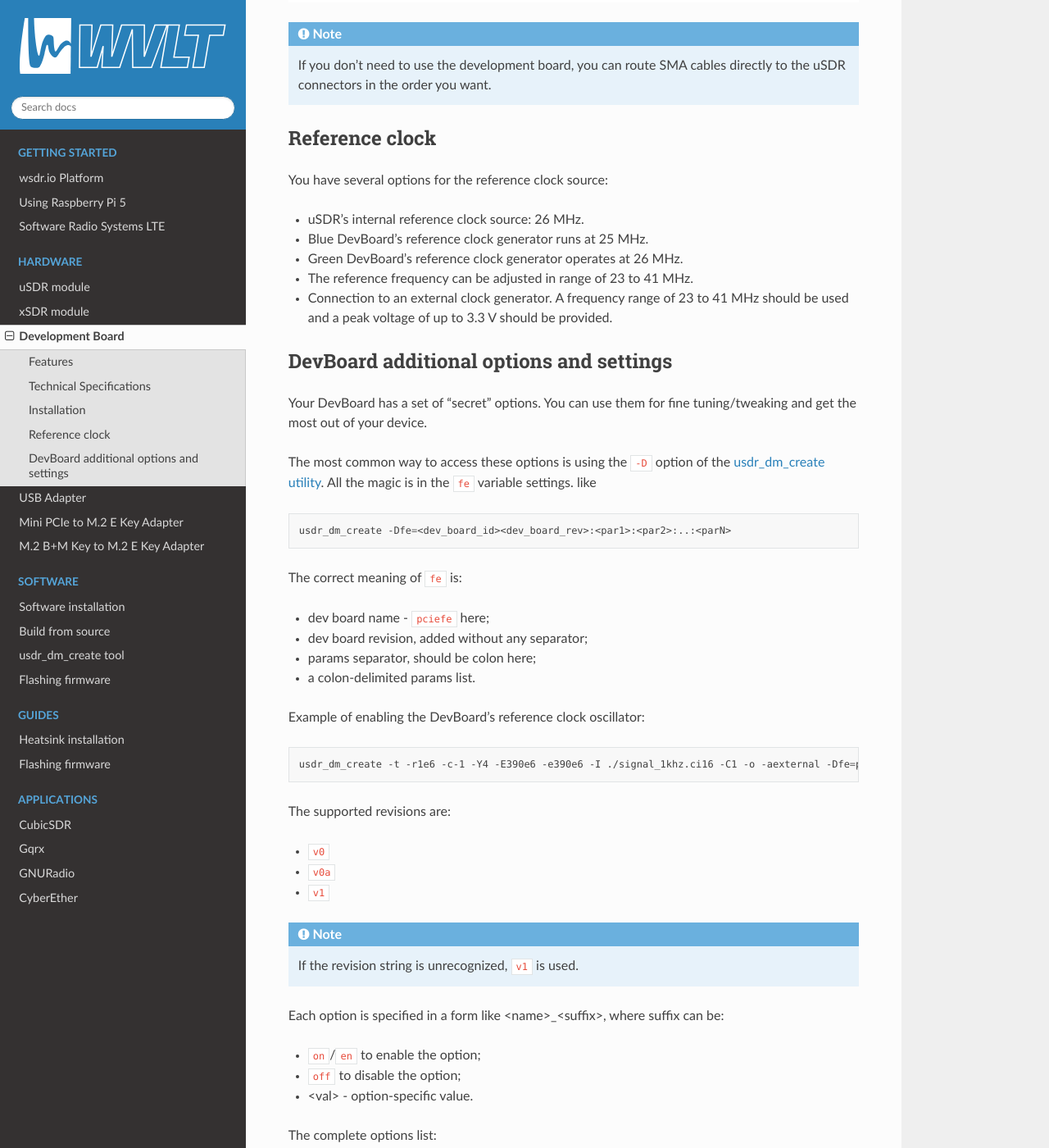
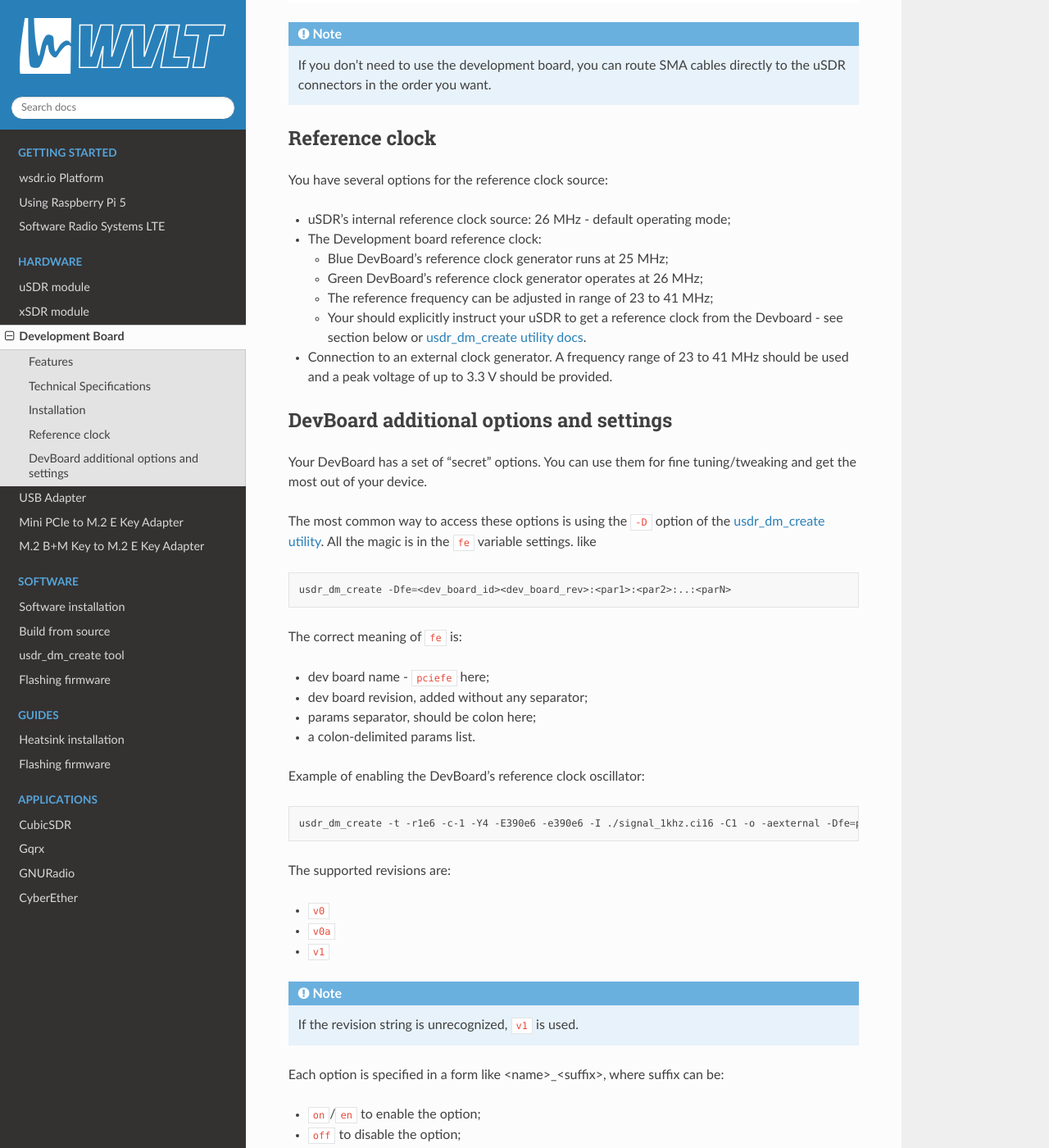
Before and after one commit to wavelet-lab/docs, a Sphinx documentation site: the page built from source/hardware/devboard.rst, in a window 1280 px wide and 1400 px high, scrolled down 4876 px. Shown: the whole window at 82% size. Built offline with Sphinx 7.4.7 and the Read the Docs theme 2.0.0, drawn with Linux system fonts in a browser that asks for light colours; some of the changed text lies outside the part shown.

Commit message:
Update devboard.rst

```diff
--- a/source/hardware/devboard.rst
+++ b/source/hardware/devboard.rst
@@ -72,10 +72,13 @@ Reference clock
 
 You have several options for the reference clock source:
 
-* uSDR's internal reference clock source: 26 MHz.
-* Blue DevBoard's reference clock generator runs at 25 MHz.
-* Green DevBoard's reference clock generator operates at 26 MHz.
-* The reference frequency can be adjusted in range of 23 to 41 MHz.
+* uSDR's internal reference clock source: 26 MHz - default operating mode;
+* The Development board reference clock:
+
+  * Blue DevBoard's reference clock generator runs at 25 MHz;
+  * Green DevBoard's reference clock generator operates at 26 MHz;
+  * The reference frequency can be adjusted in range of 23 to 41 MHz;
+  * Your should explicitly instruct your uSDR to get a reference clock from the Devboard - see section below or `usdr_dm_create utility docs <../software/usdr_dm_create.rst>`_.
 * Connection to an external clock generator. A frequency range of 23 to 41 MHz should be used and a peak voltage of up to 3.3 V should be provided.
 
 DevBoard additional options and settings
@@ -120,7 +123,7 @@ Each option is specified in a form like <name>_<suffix>, where suffix can be:
 
 The complete options list:
 
-* ``path_`` - operation mode, see belo;
+* ``path_`` - operation mode, see below;
 * ``gps``   - on/off GPS module;
 * ``osc_``  - on/off reference clock oscillator;
 * ``lna_``  - on/off LNA (Low Noise Amplifier);
```
